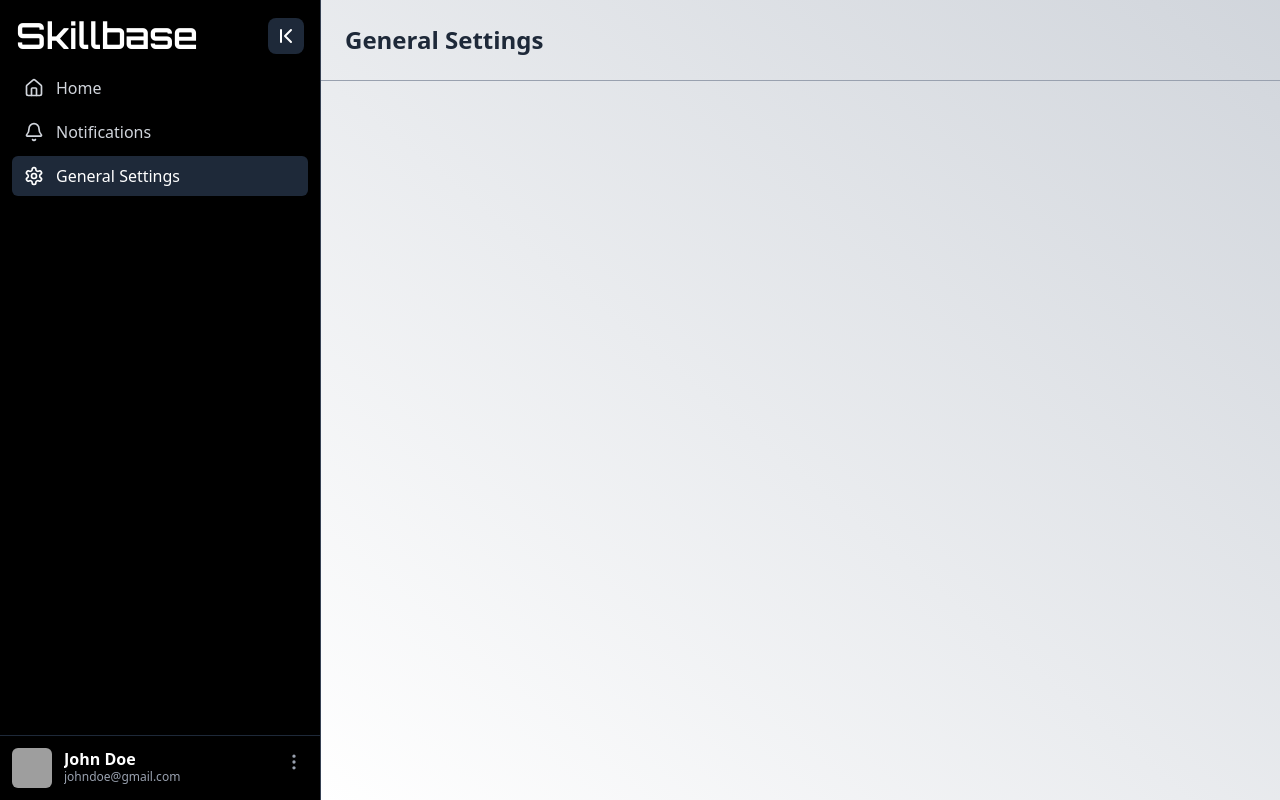
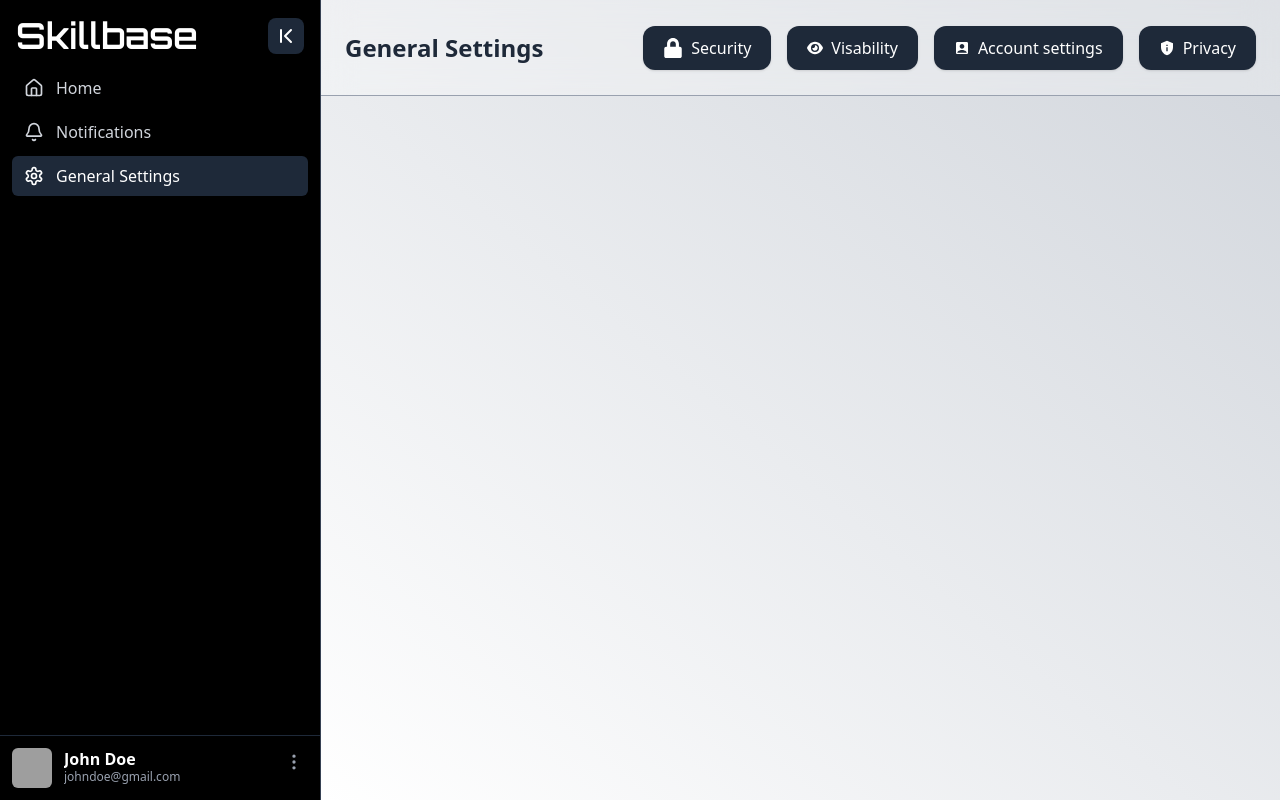
Before and after one commit to zahntheo/Skillbase, a React (Vite) app in the folder client/: page /generalSettings in a window 1280 px wide. Built offline with nearby package versions, Linux system fonts and the light colour scheme; grey boxes are pictures that could not be loaded.

Commit message:
added buttons for settings

```diff
--- a/client/src/pages/Home/HomePage.tsx
+++ b/client/src/pages/Home/HomePage.tsx
@@ -3,6 +3,7 @@ import Sidebar, { SidebarItem } from "../../elements/home/SideBar"
 import { Home, Settings, Bell } from "lucide-react"
 import { Link } from "react-router-dom";
 import { FiEdit } from "react-icons/fi";
+import { PiExportBold } from "react-icons/pi";
 
 
 
--- a/client/src/pages/Settings/GeneralSettingsPage.tsx
+++ b/client/src/pages/Settings/GeneralSettingsPage.tsx
@@ -1,8 +1,12 @@
 import { Home, Settings, Bell } from "lucide-react"
 import Sidebar, { SidebarItem } from "../../elements/home/SideBar"
-
+import { Link } from "react-router-dom";
 // import mock data
 import profile from "../../assets/data/sampleProfile"
+import { MdAccountBox } from "react-icons/md";
+import { MdPrivacyTip } from "react-icons/md";
+import { FaLock } from "react-icons/fa";
+import { FaEye } from "react-icons/fa6";
 
 
 export default function GeneralSettingsPage() {
@@ -16,12 +20,30 @@ export default function GeneralSettingsPage() {
         <SidebarItem icon={<Settings size={20} />} text="General Settings" to="/generalSettings" profile={profile} active />
       </Sidebar>
       {/* Main Content */}
-      <main className="flex-1 flex flex-col bg-gradient-to-tr from-white to-gray-300">
-        <div className="p-6 border-b border-gray-400 flex items-center justify-between">
-
+     <main className="flex-1 relative flex flex-col bg-gradient-to-tr from-white to-gray-300 pt-24 overflow-hidden">
+        <div className="absolute h-24 top-0 left-0 right-0 px-6 py-4 border-b border-gray-400 flex items-center justify-between backdrop-filter backdrop-blur-lg bg-white/30 z-10">
           {/* Header */}
           <h1 className="text-2xl font-bold text-gray-800">General Settings</h1>
-          <div className="flex gap-4"></div>
+          <div className="flex items-center gap-4 flex-shrink-0">
+            <Link to="/editProfile" state={{ profile }}>
+              <button className="bg-gray-800 text-white px-5 py-2.5 rounded-xl shadow-sm hover:bg-gray-700 transition flex items-center gap-2">
+                <FaLock className="text-white w-5 h-5" />
+                <span>Security</span>
+              </button>
+            </Link>
+            <button className="bg-gray-800 text-white px-5 py-2.5 rounded-xl shadow-sm hover:bg-gray-700 transition flex items-center gap-2">
+              <FaEye className="text-white" />
+              <span>Visability</span>
+            </button>
+            <button className="bg-gray-800 text-white px-5 py-2.5 rounded-xl shadow-sm hover:bg-gray-700 transition flex items-center gap-2">
+              <MdAccountBox className="text-white" />
+              <span>Account settings</span>
+            </button>
+            <button className="bg-gray-800 text-white px-5 py-2.5 rounded-xl shadow-sm hover:bg-gray-700 transition flex items-center gap-2">
+              <MdPrivacyTip className="text-white" />
+              <span>Privacy</span>
+            </button>
+          </div>
         </div>
 
       </main>
```
